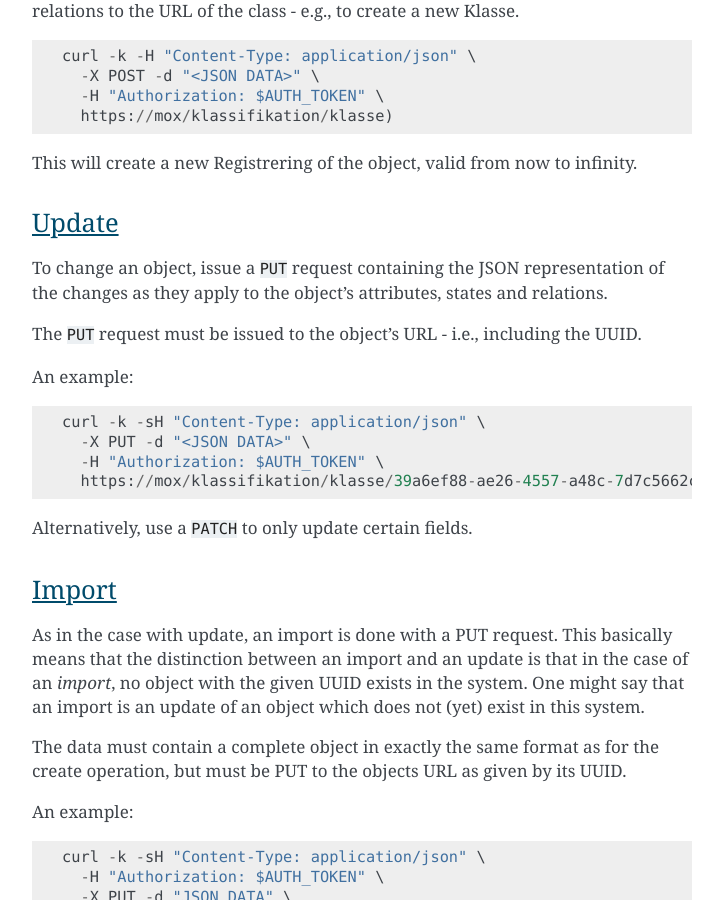
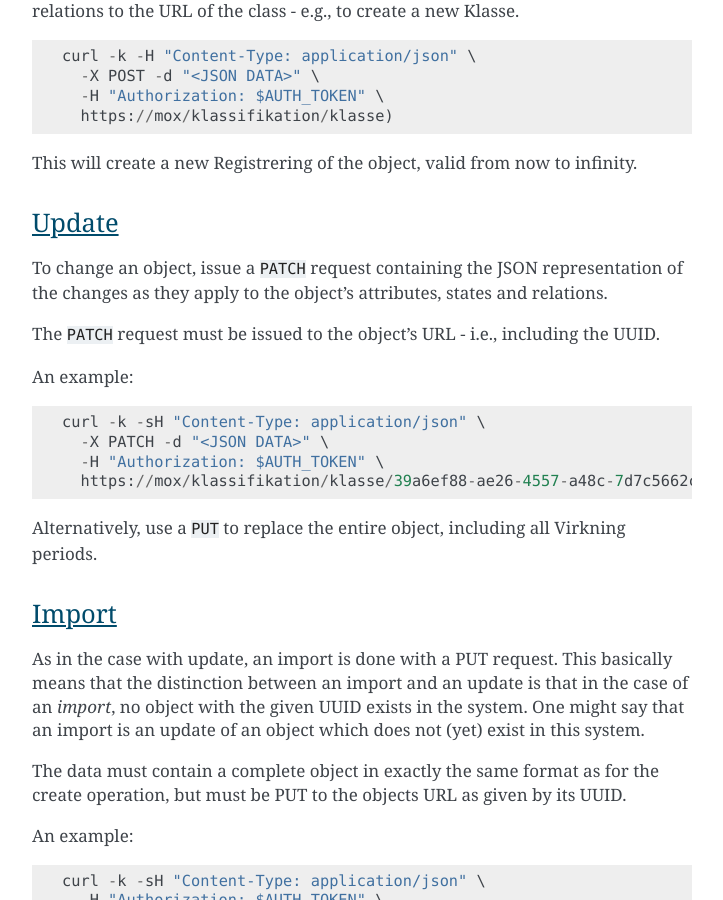
Before and after one commit to magenta-aps/mox, a Sphinx documentation site: the page built from doc/LoRa_HOWTO.rst, in a window 1280 px wide and 900 px high, scrolled down 4489 px. Shown: the whole window, without its empty margins (388-1111 px from the left). Built offline with Sphinx 7.4.7, drawn with Linux system fonts in a browser that asks for light colours.

Commit message:
Fix discussion of PUT and PATCH.

```diff
--- a/doc/LoRa_HOWTO.rst
+++ b/doc/LoRa_HOWTO.rst
@@ -207,21 +207,22 @@ infinity.
 Update
 ------
 
-To change an object, issue a ``PUT`` request containing the JSON
+To change an object, issue a ``PATCH`` request containing the JSON
 representation of the changes as they apply to the object's attributes,
 states and relations.
 
-The ``PUT`` request must be issued to the object's URL - i.e., including the
+The ``PATCH`` request must be issued to the object's URL - i.e., including the
 UUID.
 
 An example::
 
     curl -k -sH "Content-Type: application/json" \
-      -X PUT -d "<JSON DATA>" \
+      -X PATCH -d "<JSON DATA>" \
       -H "Authorization: $AUTH_TOKEN" \
       https://mox/klassifikation/klasse/39a6ef88-ae26-4557-a48c-7d7c5662c609
 
-Alternatively, use a ``PATCH`` to only update certain fields.
+Alternatively, use a ``PUT`` to replace the entire object, including all
+Virkning periods.
 
 Import
 ------
```
